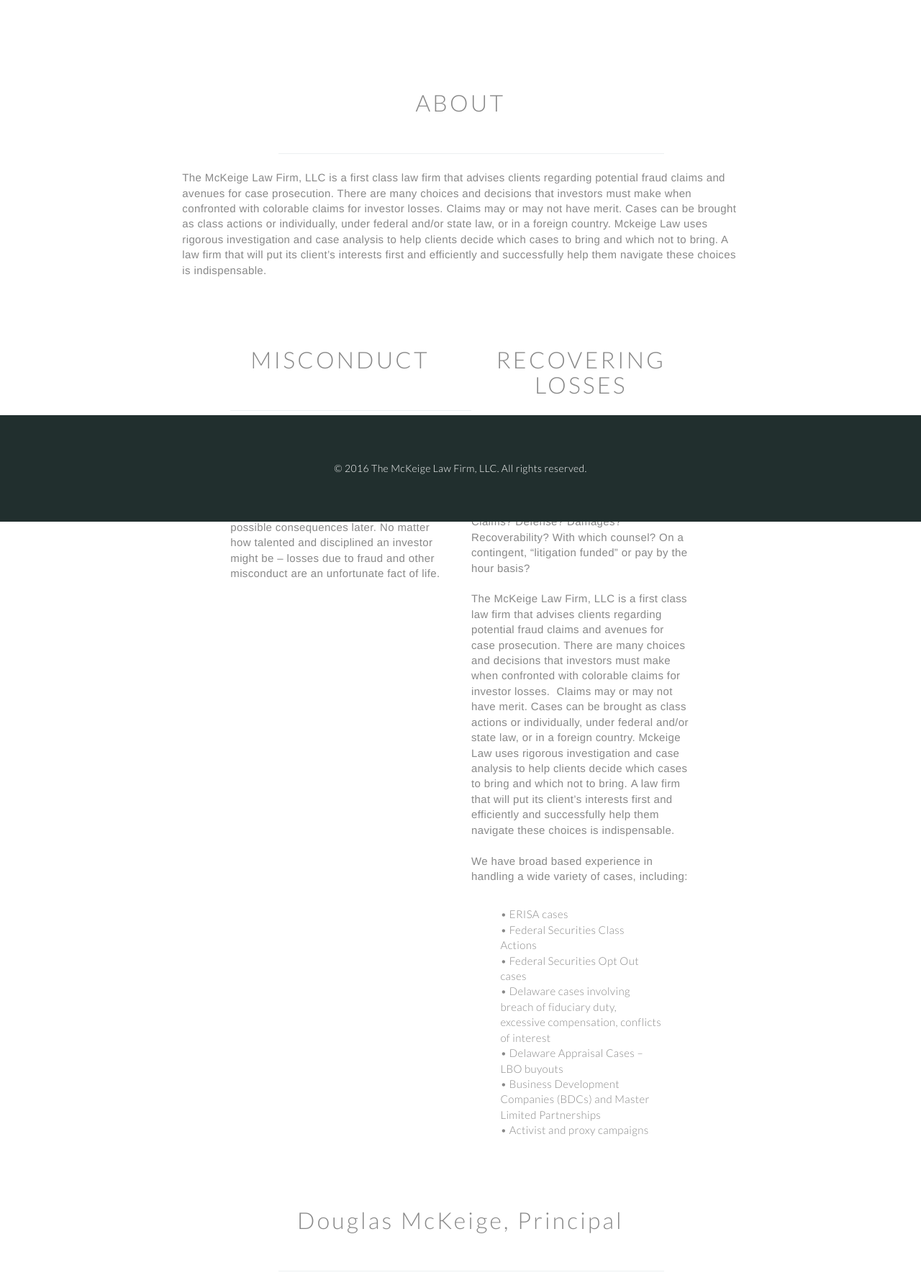
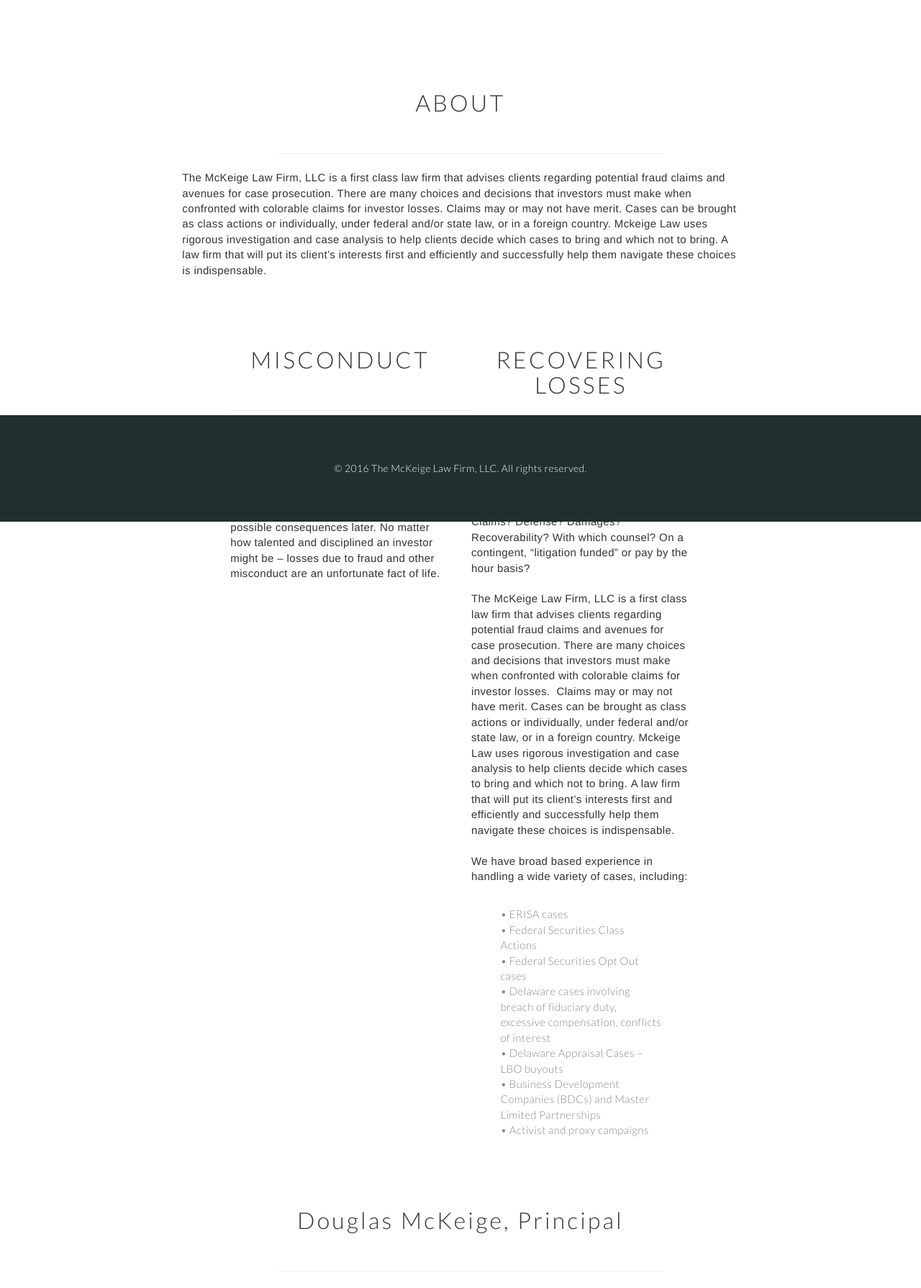
Before and after one commit to chexare/chexare.github.io, a PHP site: page /douglas.html in a window 1280 px wide. Shown: the part 75-1865 px from the top of the page at 72% size. Run offline with PHP 8.4, Linux system fonts and the light colour scheme.

Commit message:
cathy changes 9/24/16

```diff
--- a/css/main.css
+++ b/css/main.css
@@ -1769,7 +1769,7 @@
     	font-weight: 100;
     }
     .dark_serif_font{
-    	color:#888;
+    	color:#333;
     	text-align: left;
     	font-family: helvetica;
     	font-weight: 100;
@@ -1786,7 +1786,7 @@
     	font-style: italic;
     }
     .dark_font_centered{
-    	color:#888;
+    	color:#333;
     	text-align: center;
     	font-weight: 100;
     }
```
